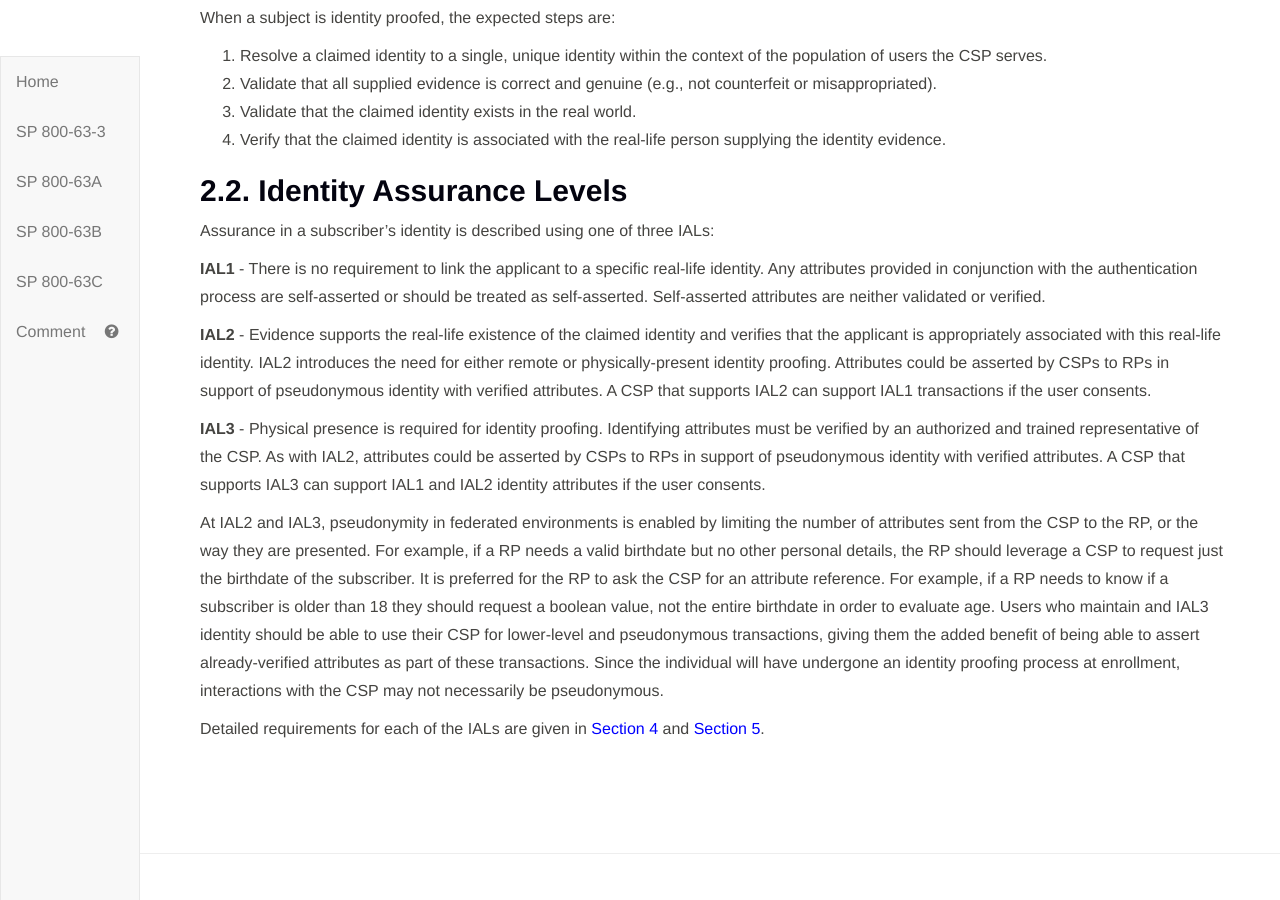
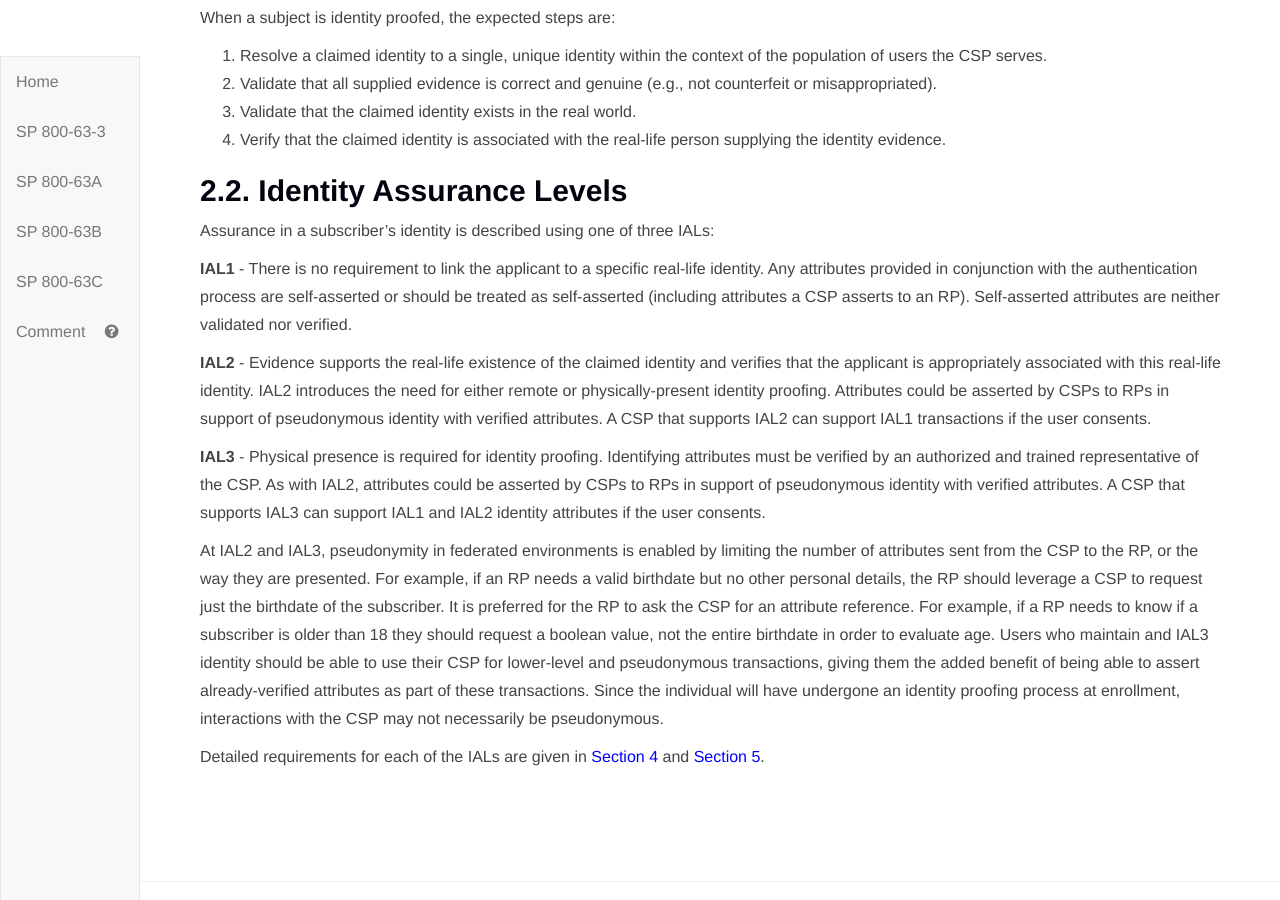
Before and after one commit to usnistgov/800-63-3, a Jekyll site: the page built from sp800-63a/sec1_2_introduction.md, in a window 1280 px wide and 900 px high, scrolled down 1235 px. Built offline with Jekyll 4.4.1, drawn with Linux system fonts in a browser that asks for light colours; our own code applies the rules of GitHub Pages for plain Markdown files; some of the changed text lies outside the part shown.

Commit message:
Pre-werb edits_intro_EN

```diff
--- a/sp800-63a/sec1_2_introduction.md
+++ b/sp800-63a/sec1_2_introduction.md
@@ -46,12 +46,12 @@ When a subject is identity proofed, the expected steps are:
 
 Assurance in a subscriber's identity is described using one of three IALs:
 
-**IAL1** - There is no requirement to link the applicant to a specific real-life identity. Any attributes provided in conjunction with the authentication process are self-asserted or should be treated as self-asserted. Self-asserted attributes are neither validated or verified.
+**IAL1** - There is no requirement to link the applicant to a specific real-life identity. Any attributes provided in conjunction with the authentication process are self-asserted or should be treated as self-asserted (including attributes a CSP asserts to an RP). Self-asserted attributes are neither validated nor verified.
 
 **IAL2** - Evidence supports the real-life existence of the claimed identity and verifies that the applicant is appropriately associated with this real-life identity. IAL2 introduces the need for either remote or physically-present identity proofing. Attributes could be asserted by CSPs to RPs in support of pseudonymous identity with verified attributes. A CSP that supports IAL2 can support IAL1 transactions if the user consents.
 
 **IAL3** - Physical presence is required for identity proofing. Identifying attributes must be verified by an authorized and trained representative of the CSP. As with IAL2, attributes could be asserted by CSPs to RPs in support of pseudonymous identity with verified attributes.  A CSP that supports IAL3 can support IAL1 and IAL2 identity attributes if the user consents.
 
-At IAL2 and IAL3, pseudonymity in federated environments is enabled by limiting the number of attributes sent from the CSP to the RP, or the way they are presented. For example, if a RP needs a valid birthdate but no other personal details, the RP should leverage a CSP to request just the birthdate of the subscriber. It is preferred for the RP to ask the CSP for an attribute reference. For example, if a RP needs to know if a subscriber is older than 18 they should request a boolean value, not the entire birthdate in order to evaluate age. Users who maintain and IAL3 identity should be able to use their CSP for lower-level and pseudonymous transactions, giving them the added benefit of being able to assert already-verified attributes as part of these transactions. Since the individual will have undergone an identity proofing process at enrollment, interactions with the CSP may not necessarily be pseudonymous.
+At IAL2 and IAL3, pseudonymity in federated environments is enabled by limiting the number of attributes sent from the CSP to the RP, or the way they are presented. For example, if an RP needs a valid birthdate but no other personal details, the RP should leverage a CSP to request just the birthdate of the subscriber. It is preferred for the RP to ask the CSP for an attribute reference. For example, if a RP needs to know if a subscriber is older than 18 they should request a boolean value, not the entire birthdate in order to evaluate age. Users who maintain and IAL3 identity should be able to use their CSP for lower-level and pseudonymous transactions, giving them the added benefit of being able to assert already-verified attributes as part of these transactions. Since the individual will have undergone an identity proofing process at enrollment, interactions with the CSP may not necessarily be pseudonymous.
 
 Detailed requirements for each of the IALs are given in [Section 4](#ial-section) and [Section 5](#ipv-section).
```
Also changed, not shown: other parts of sp800-63a/sec1_2_introduction.md (+1 -1 lines).
